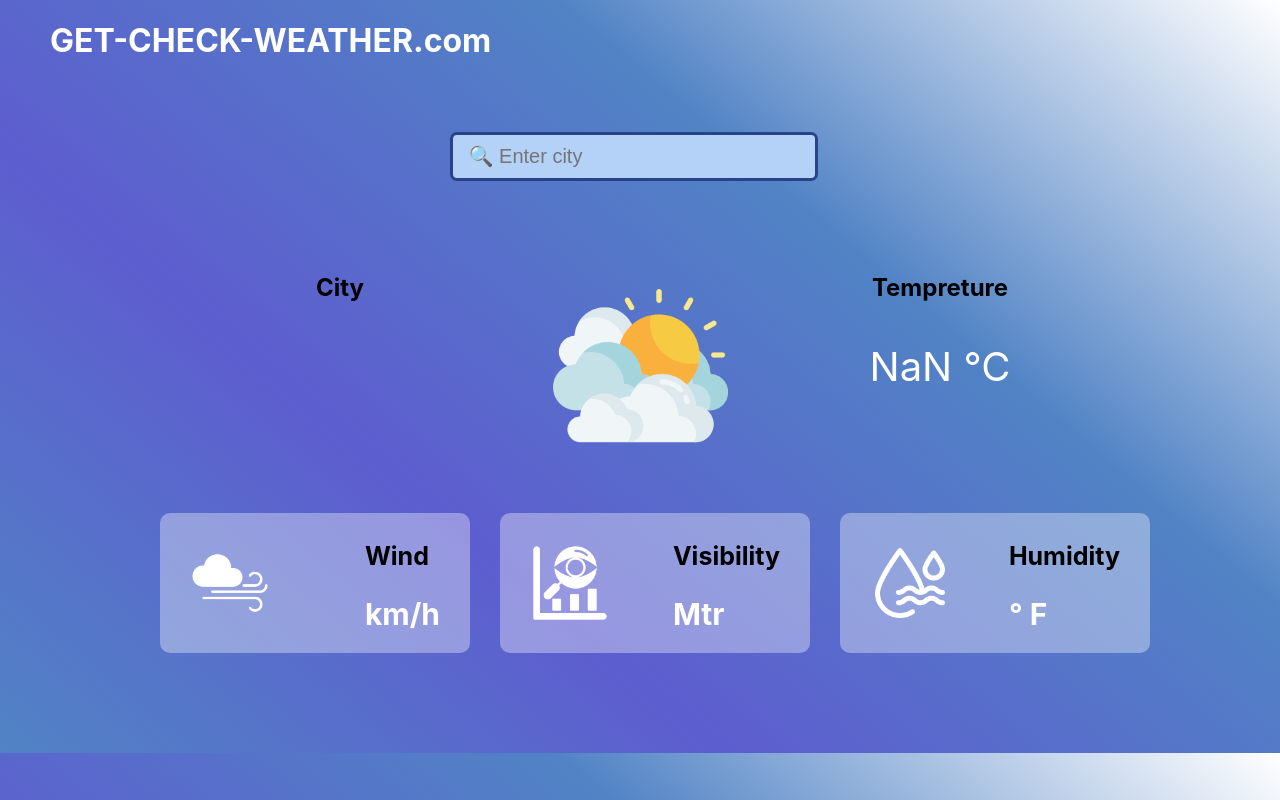
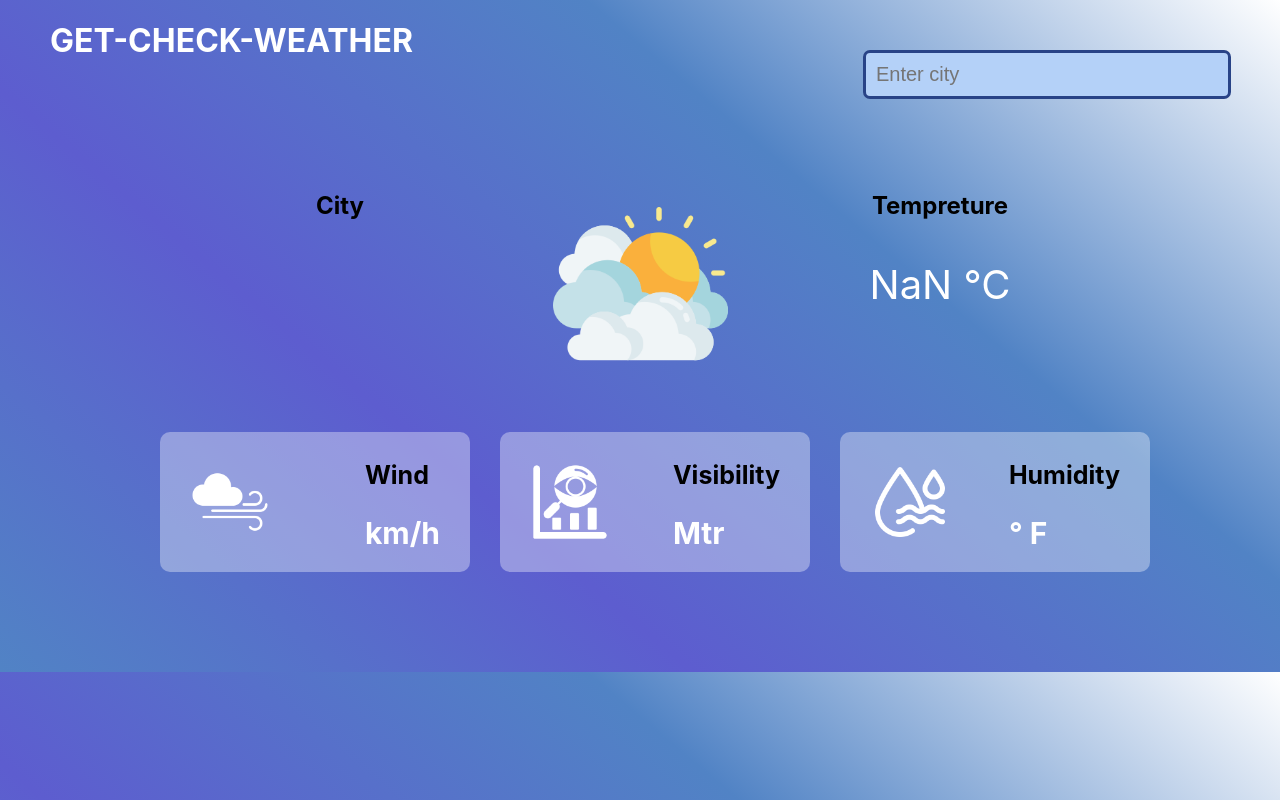
Before and after one commit to BandiniKohare2001/weather-app, a React (Create React App) app: page / in a window 1280 px wide. Built offline with nearby package versions, Linux system fonts and the light colour scheme; no server answers.

Commit message:
change app name

```diff
--- a/src/App.js
+++ b/src/App.js
@@ -83,9 +83,9 @@ export default function App() {
   return (
     <div>
       <div className="top-container">
-       <h1>GET-CHECK-WEATHER.com</h1>
+       <h1>GET-CHECK-WEATHER</h1>
        <div>
-        <input className="input-search" type="text" placeholder=" 🔍 Enter city " value={city}
+        <input className="input-search" type="text" placeholder="Enter city " value={city}
           onChange={(e) => {
             setCity(e.target.value);
           }}
```
